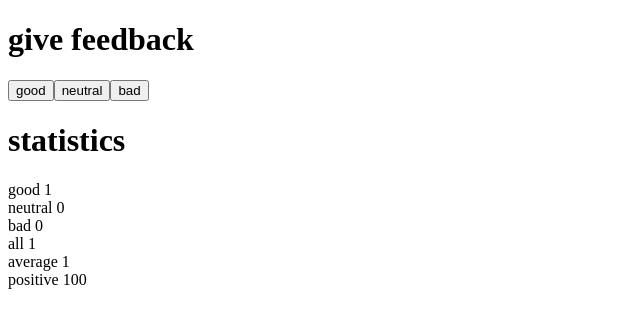
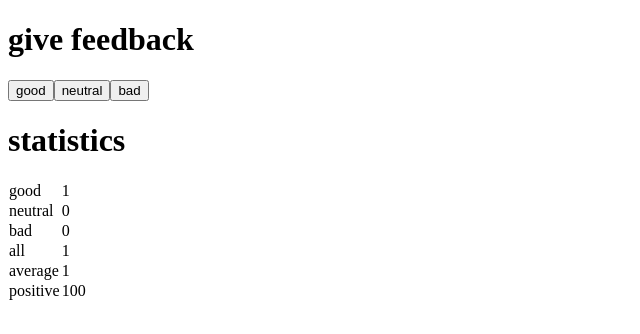
Before and after one commit to JBlakd/fullstackopen-2022, a React (Create React App) app in the folder part1/unicafe/: page / in a window 1280 px wide. Both pictures are taken after a click on the button "good". Shown: the top 334 px of the page, without its empty margins (0-640 px from the left). Built offline with nearby package versions, Linux system fonts and the light colour scheme.

Commit message:
1.11 complete

```diff
--- a/part1/unicafe/src/App.js
+++ b/part1/unicafe/src/App.js
@@ -45,7 +45,10 @@
 }
 
 const StatisticsLine = ({ text, value }) => (
-  <div>{text} {value}</div>
+  <tr>
+    <td>{text}</td>
+    <td>{value}</td>
+  </tr>
 )
 
 const App = () => {
```
